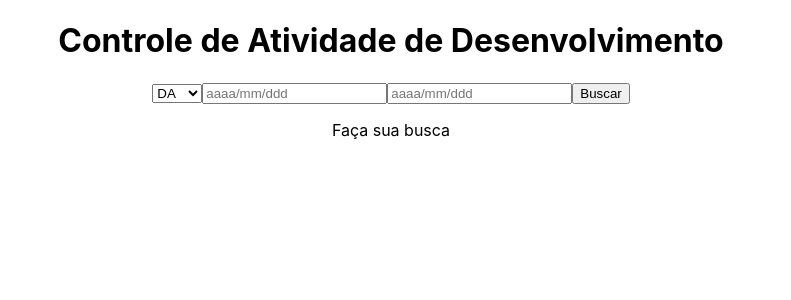
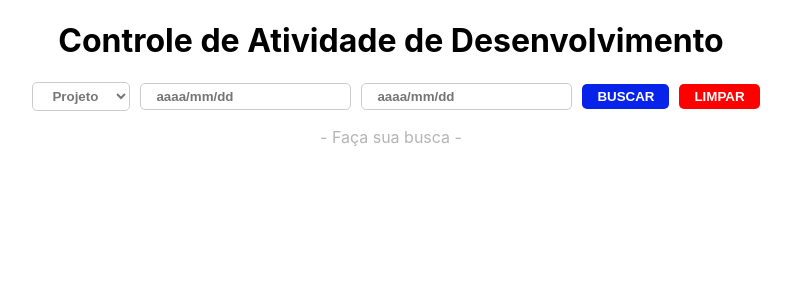
Before and after one commit to baufaker/jira-issue-tracker, a React (Create React App) app: page / in a window 1280 px wide. Shown: the top 300 px of the page, without its empty margins (249-1040 px from the left). Built offline with nearby package versions, Linux system fonts and the light colour scheme.

Commit message:
improved layout and usability

```diff
--- a/package.json
+++ b/package.json
@@ -11,6 +11,7 @@
     "react": "^16.13.0",
     "react-datepicker": "^2.14.0",
     "react-dom": "^16.13.0",
+    "react-input-mask": "^2.0.4",
     "react-scripts": "3.4.0",
     "request": "^2.88.2"
   },
--- a/src/components/Dashboard.css
+++ b/src/components/Dashboard.css
@@ -1,3 +1,26 @@
+.search-input{
+    border-radius: 5px;
+    padding: 5px 15px;
+    margin-left: 10px;
+    color: #777777;
+    border: 1px solid #ccc;
+    font-weight: 600;
+    background: white;
+    outline: none;
+}
+
+.search-button{
+    border-radius: 5px;
+    padding: 5px 15px;
+    margin-left: 10px;
+    color: white;
+    border: 0;
+    text-transform: uppercase;
+    background: #0723ea;
+    font-weight: 600;
+    outline: none;
+}
+
 .dev-issues{
     width: 80%;
     margin:auto;
@@ -7,14 +30,19 @@
     width: 110px;
     text-align: center;
     margin: 10px;
-    box-shadow: 1px 1px 1px #CCC;
+    box-shadow: 3px 3px 3px #CCC;
     padding: 10px;
-    background: #efefef;
+    background: #e8dcdc;
     border-radius: 5px;
     height: 170px;
-    float: left;
+    display: inline-block;
+    vertical-align: middle;
 }
 
 .dev-issue .summary{
     font-size: 12px;
 }
+
+.dev-issue .key{
+    color: #9c8a8a;
+}
--- a/src/components/Dashboard.js
+++ b/src/components/Dashboard.js
@@ -1,5 +1,5 @@
 import React, { useState, useEffect } from 'react';
-import DatePicker from 'react-datepicker';
+import InputMask from 'react-input-mask';
 
 import './Dashboard.css';
 
@@ -9,7 +9,7 @@ import './Dashboard.css';
 const Dashboard = () => {
     // const [collaborators, setCollaborators] = useState([])
     const [projects, setProjects] = useState(["DA", "AH", "NS", "DES"])
-    const [selectedProj, setSelectedProj] = useState(null)
+    const [selectedProj, setSelectedProj] = useState("...")
     const [startDate, setStartDate] = useState("")
     const [endDate, setEndDate] = useState("")
     const [isLoading, setIsLoading] = useState(false)
@@ -22,7 +22,7 @@ const Dashboard = () => {
     }, [])
 
     const searchIssues = () => {
-        if(startDate === "" || endDate === "" || selectedProj === null) {
+        if(startDate === "" || endDate === "" || selectedProj === "...") {
             alert('insira os dados da busca');
         } else {
             //get issues
@@ -38,11 +38,19 @@ const Dashboard = () => {
         }
     }
 
+    const clearSearch = () => {
+        setEndDate("")
+        setStartDate("")
+        setSelectedProj("...")
+        setIssues([])
+    }
+
     return(
         <div className="">
             <h1>Controle de Atividade de Desenvolvimento</h1>
             <form>
-                <select onChange={e => setSelectedProj(e.target.value)}>
+                <select className="search-input" value={selectedProj} onChange={e => setSelectedProj(e.target.value)}>
+                    <option value="...">Projeto</option>
                     {projects.map((p)=>{
                         return(
                             <option key={p} value={p}>
@@ -51,17 +59,19 @@ const Dashboard = () => {
                         )
                     })}
                 </select>
-                <input name="start" type="text" placeholder="aaaa/mm/ddd" onChange={e => setStartDate(e.target.value)}/>
-                <input name="end" type="text" placeholder="aaaa/mm/ddd" onChange={e => setEndDate(e.target.value)}/>
-                <button type="button" onClick={searchIssues}>Buscar</button>
+                <InputMask className="search-input" name="start" type="text" mask="9999/99/99" value={startDate} placeholder="aaaa/mm/dd" onChange={e => setStartDate(e.target.value)}/>
+                <InputMask className="search-input" name="end" type="text" mask="9999/99/99" value={endDate} placeholder="aaaa/mm/dd" onChange={e => setEndDate(e.target.value)}/>
+                <button className="search-button" type="button" onClick={searchIssues}>Buscar</button>
+                <button className="search-button" style={{background: "red"}} type="button" onClick={clearSearch}>Limpar</button>
             </form>
             {issues.length>0 ?
             (
                 <div  className="dev-issues">
+                { isLoading && <p>Carregando...</p> }
                 {issues.map((i)=> {
                     return(
                         <div key={i.key} className="dev-issue">
-                            <p>{i.key}</p>
+                            <p className="key">{i.key}</p>
                             <p className="summary">{i.summary}</p>
                             <p>{i.assignee.name ? i.assignee.name : "DESATRIBUÍDO" }</p>
                         </div>
@@ -72,7 +82,7 @@ const Dashboard = () => {
                 isLoading ? (
                     <p>carregando...</p>
                 ) : (
-                    <p>Faça sua busca</p>
+                    <p style={{"color": "#b5b5b5"}}>- Faça sua busca -</p>
                 )
             )}
         </div>
```
Also changed, not shown: 2 other files (tests, documents, lock files or other folders).
